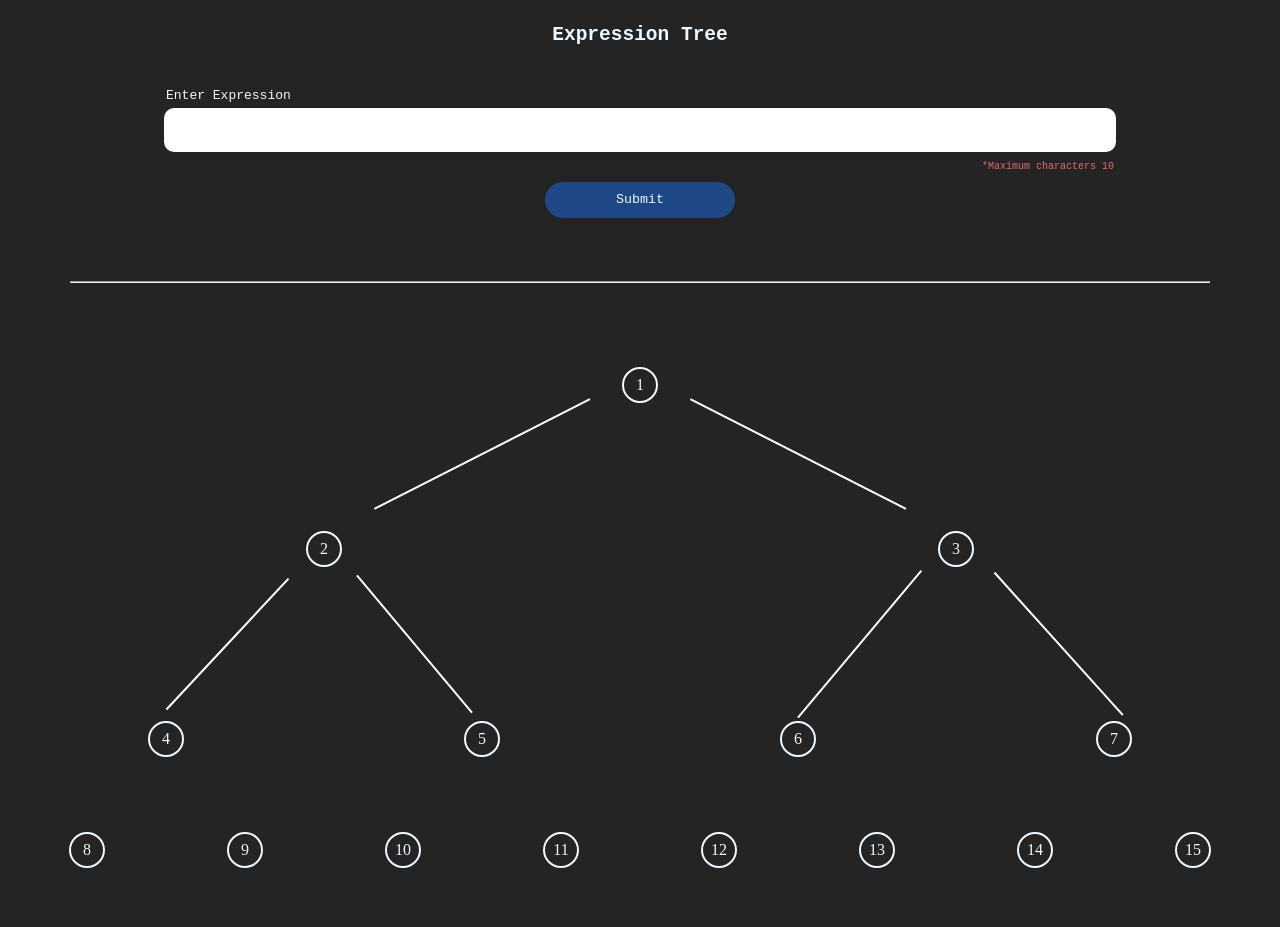
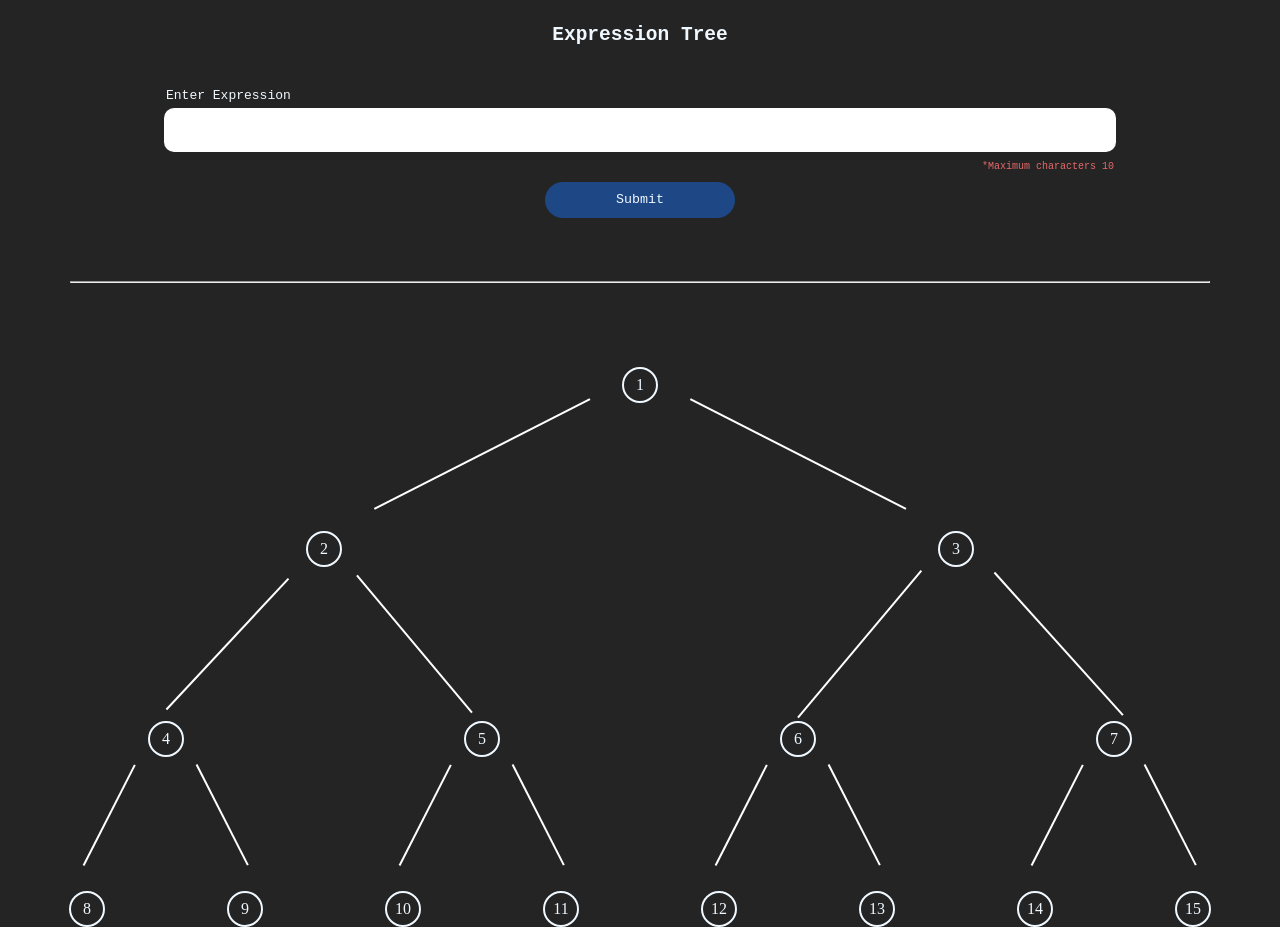
Before and after one commit to bhushan-rokade/tree_visualizer, a React (Vite) app: page /ExpressionTree in a window 1280 px wide. Before the commit the page ends 868 px from the top, so only its background shows below. Built offline with nearby package versions, Linux system fonts and the light colour scheme.

Commit message:
Expression tree UI complete

```diff
--- /dev/null
+++ b/src/Components/Tree.jsx
@@ -0,0 +1,65 @@
+import React from "react";
+import "./componentStyles/tree.css";
+
+function Tree() {
+  return (
+    <>
+      <div className="tree">
+        <div className="row">
+          <div className="node">1</div>
+        </div>
+        <div className="divider_div">
+          <div className="row_divider_left" />
+          <div className="row_divider_right" />
+        </div>
+
+        <div className="row">
+          <div className="node">2</div>
+          <div className="node">3</div>
+        </div>
+        <div className="divider_div2">
+          <div className="row_divider_left3" />
+          <div className="row_divider_right3" />
+          <div className="row_divider_left4" />
+          <div className="row_divider_right4" />
+        </div>
+        <div className="row">
+          <div className="node">4</div>
+          <div className="node">5</div>
+          <div className="node">6</div>
+          <div className="node">7</div>
+        </div>
+        <div className="divider_div3">
+          <div className="inner_divider">
+            <div className="row_divider_left5" />
+            <div className="row_divider_right5" />
+          </div>
+          <div className="inner_divider">
+            <div className="row_divider_left6" />
+            <div className="row_divider_right6" />
+          </div>
+          <div className="inner_divider">
+            <div className="row_divider_left7" />
+            <div className="row_divider_right7" />
+          </div>
+          <div className="inner_divider">
+            <div className="row_divider_left8" />
+            <div className="row_divider_right8" />
+          </div>
+        </div>
+        <div className="row">
+          <div className="node">8</div>
+          <div className="node">9</div>
+          <div className="node">10</div>
+          <div className="node">11</div>
+          <div className="node">12</div>
+          <div className="node">13</div>
+          <div className="node">14</div>
+          <div className="node">15</div>
+        </div>
+      </div>
+    </>
+  );
+}
+
+export default Tree;
--- a/src/pages/css/tree.css
+++ b/src/Components/componentStyles/tree.css
@@ -76,3 +76,62 @@ div.row_divider_right4 {
   align-items: center;
   margin-top: 4%;
 }
+div.row_divider_left5 {
+  width: 35%;
+  border: 1px solid white;
+  transform: rotate(117deg);
+  margin-top: 2%;
+}
+div.row_divider_right5 {
+  width: 35%;
+  border: 1px solid white;
+  transform: rotate(-117deg);
+  margin-top: 2%;
+}
+div.row_divider_left6 {
+  width: 35%;
+  border: 1px solid white;
+  transform: rotate(117deg);
+  margin-top: 2%;
+}
+div.row_divider_right6 {
+  width: 35%;
+  border: 1px solid white;
+  transform: rotate(-117deg);
+  margin-top: 2%;
+}
+div.row_divider_left7 {
+  width: 35%;
+  border: 1px solid white;
+  transform: rotate(117deg);
+  margin-top: 2%;
+}
+div.row_divider_right7 {
+  width: 35%;
+  border: 1px solid white;
+  transform: rotate(-117deg);
+  margin-top: 2%;
+}
+div.row_divider_left8 {
+  width: 35%;
+  border: 1px solid white;
+  transform: rotate(117deg);
+  margin-top: 2%;
+}
+div.row_divider_right8 {
+  width: 35%;
+  border: 1px solid white;
+  transform: rotate(-117deg);
+  margin-top: 2%;
+}
+.divider_div3 {
+  display: flex;
+  flex-direction: row;
+  width: 100%;
+  margin-top: 4%;
+}
+.inner_divider {
+  width: 25%;
+  display: flex;
+  justify-content: center;
+}
--- a/src/pages/expression_tree.jsx
+++ b/src/pages/expression_tree.jsx
@@ -1,6 +1,7 @@
 import React from "react";
 import "./css/exptree.css";
-import "./css/tree.css";
+import "./../Components/componentStyles/tree.css";
+import Tree from "../Components/Tree";
 
 function ExpressionTree() {
   return (
@@ -20,42 +21,7 @@ function ExpressionTree() {
           </button>
         </div>
         <hr />
-        <div className="tree">
-          <div className="row">
-            <div className="node">1</div>
-          </div>
-          <div className="divider_div">
-            <div className="row_divider_left" />
-            <div className="row_divider_right" />
-          </div>
-
-          <div className="row">
-            <div className="node">2</div>
-            <div className="node">3</div>
-          </div>
-          <div className="divider_div2">
-            <div className="row_divider_left3" />
-            <div className="row_divider_right3" />
-            <div className="row_divider_left4" />
-            <div className="row_divider_right4" />
-          </div>
-          <div className="row">
-            <div className="node">4</div>
-            <div className="node">5</div>
-            <div className="node">6</div>
-            <div className="node">7</div>
-          </div>
-          <div className="row">
-            <div className="node">8</div>
-            <div className="node">9</div>
-            <div className="node">10</div>
-            <div className="node">11</div>
-            <div className="node">12</div>
-            <div className="node">13</div>
-            <div className="node">14</div>
-            <div className="node">15</div>
-          </div>
-        </div>
+        <Tree />
       </div>
     </>
   );
```
